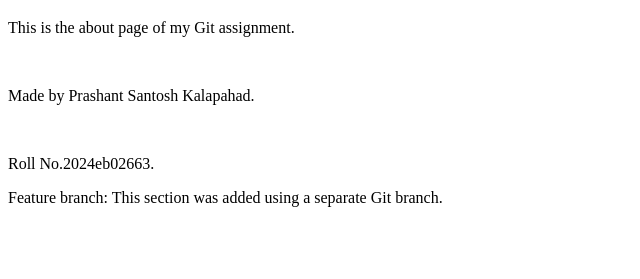
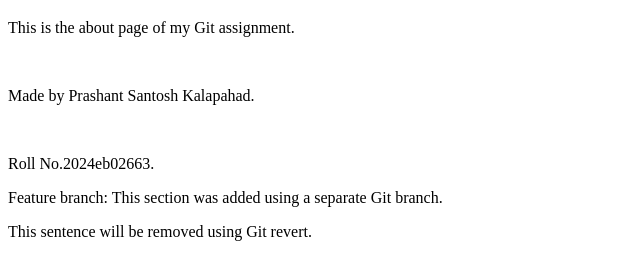
Before and after one commit to prashant9960/git-workflow-assignment, a plain HTML site: page about.html in a window 1280 px wide. Shown: the part 61-340 px from the top of the page, without its empty margins (0-640 px from the left). Drawn offline with Linux system fonts and the light colour scheme.

Commit message:
Add temporary note for revert demonstration

```diff
--- a/about.html
+++ b/about.html
@@ -11,5 +11,6 @@
     <p>Made by Prashant Santosh Kalapahad.</p><br>
     <p>Roll No.2024eb02663.</p>
 <p>Feature branch: This section was added using a separate Git branch.</p>
+<p>This sentence will be removed using Git revert.</p>
 </body>
 </html>
```
